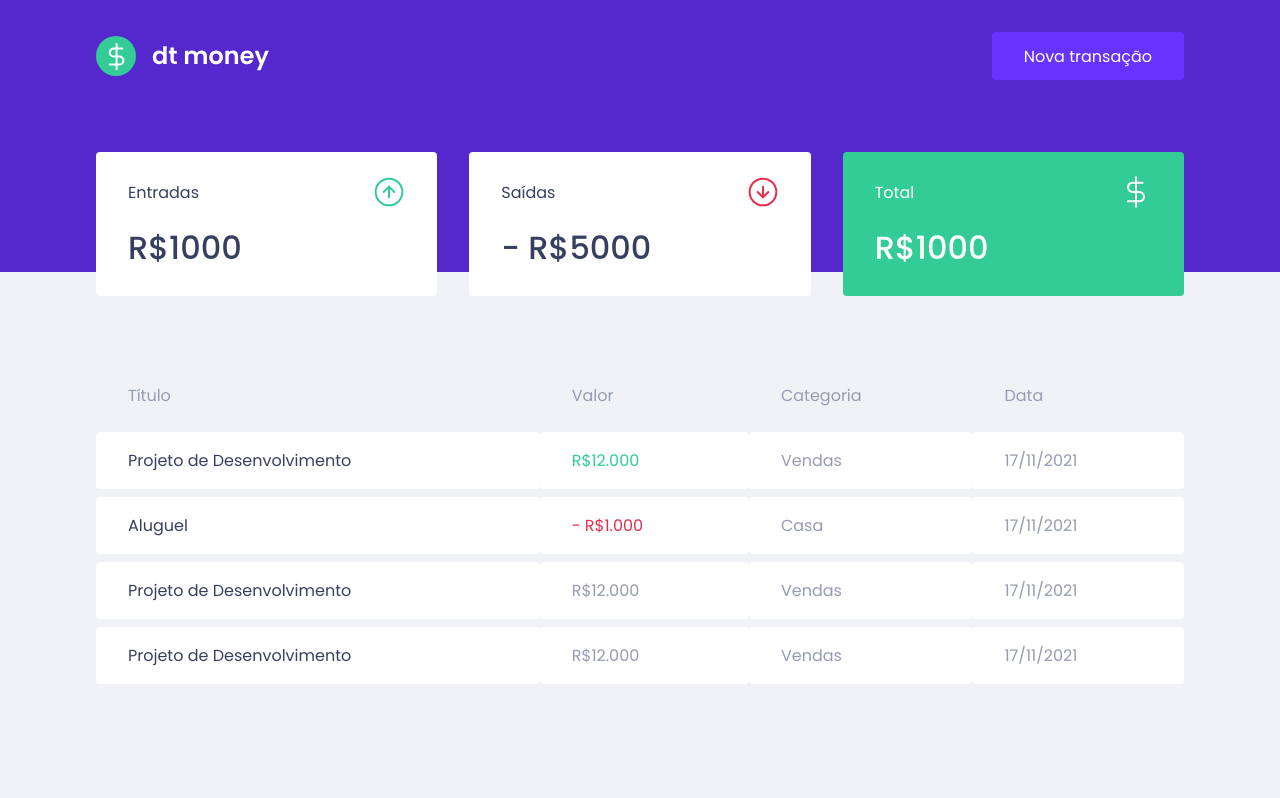
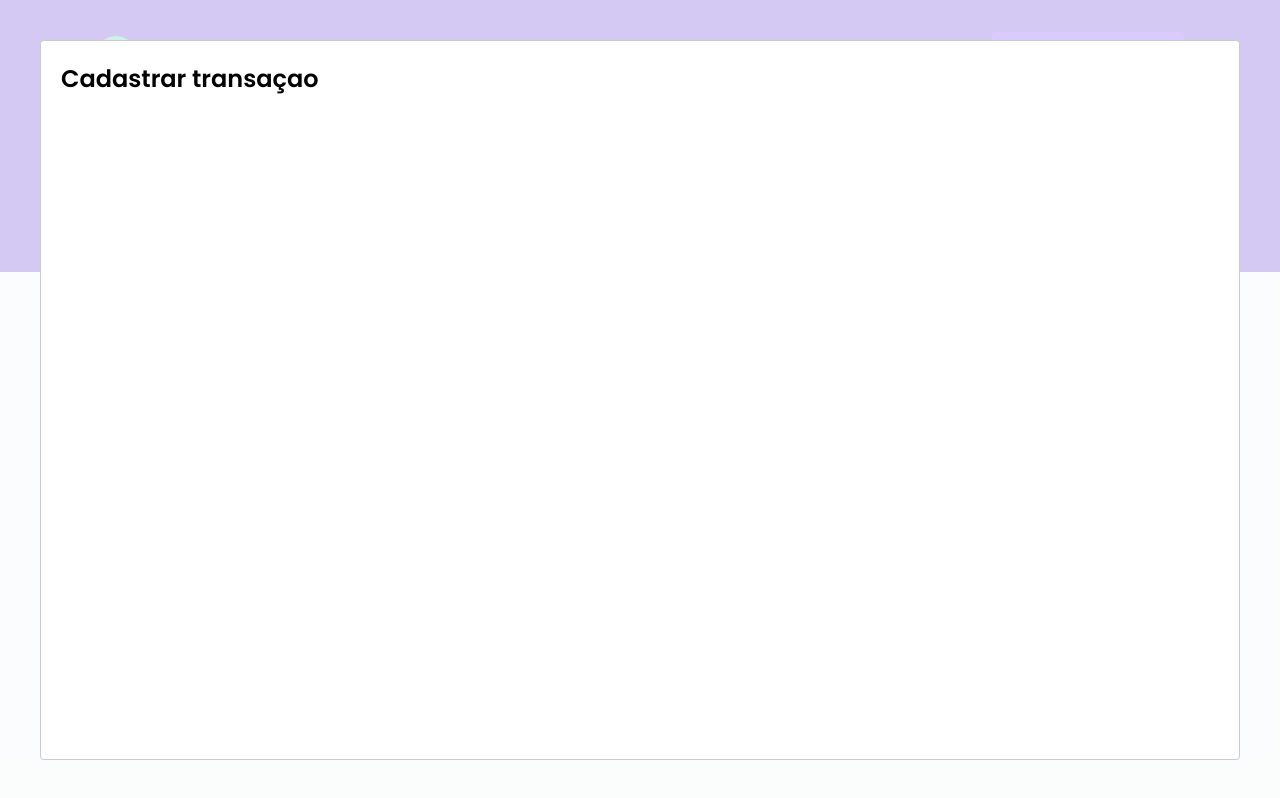
Before and after one commit to ZaninDe/dtmoney, a React (Create React App) app: page / in a window 1280 px wide. Both pictures are taken after a click on the button "Nova transação". Built offline with nearby package versions, Linux system fonts and the light colour scheme; no server answers; what miragejs would draw is missing.

Commit message:
modal init

```diff
--- a/package.json
+++ b/package.json
@@ -3,10 +3,12 @@
   "version": "0.1.0",
   "private": true,
   "dependencies": {
+    "@types/react-modal": "^3.13.1",
     "axios": "^0.24.0",
     "miragejs": "^0.1.42",
     "react": "^17.0.2",
     "react-dom": "^17.0.2",
+    "react-modal": "^3.14.4",
     "react-scripts": "4.0.3",
     "styled-components": "^5.3.3",
     "web-vitals": "^1.0.1"
--- a/src/App.tsx
+++ b/src/App.tsx
@@ -1,12 +1,34 @@
 import { GlobalStyle } from "./styles/global";
 import { Header } from './components/Header';
+import Modal from 'react-modal'
 import { Dashboard } from "./components/Dashboard";
+import React, { useState } from "react";
+import { NewTransactionModal } from "./components/NewTransactionModal";
+
+Modal.setAppElement('#root');
+
 export function App() {
+
+  const [ isNewTransactionModalOpen, setIsNewTransactionModal ] = useState(false);
+
+  function handleOpenNewTransactionModal() {
+    setIsNewTransactionModal(true);
+  }
+  function handleCloseNewTransactionModal() {
+    setIsNewTransactionModal(false);
+  }
+
   return (
     <div className="App">
       <>
-        <Header />
+        <Header onOpenNewTransactionModal={handleOpenNewTransactionModal}/>
         <Dashboard />
+
+        <NewTransactionModal
+          isOpen={isNewTransactionModalOpen}
+          onRequestClose={handleCloseNewTransactionModal}
+        />
+
         <GlobalStyle />
      </>
     </div>
--- a/src/components/Header/index.tsx
+++ b/src/components/Header/index.tsx
@@ -1,12 +1,19 @@
 import { Container, Content } from './styles';
 import logoImg from '../../assets/logo.svg';
+import Modal from 'react-modal';
+import { useState } from 'react';
 
-export function Header() {
+interface HeaderProps {
+  onOpenNewTransactionModal: () => void;
+}
+
+export function Header({ onOpenNewTransactionModal }: HeaderProps) {
+
   return (
     <Container>
       <Content>
         <img src={logoImg} alt="dt money"/>
-        <button type="button">
+        <button type="button" onClick={onOpenNewTransactionModal}>
           Nova transação
         </button>
       </Content>
--- /dev/null
+++ b/src/components/NewTransactionModal/index.tsx
@@ -0,0 +1,17 @@
+import Modal from 'react-modal';
+
+interface NewTransactionModalProps {
+  isOpen: boolean;
+  onRequestClose: () => void;
+}
+
+export function NewTransactionModal({isOpen, onRequestClose}: NewTransactionModalProps) {
+  return(
+    <Modal
+    isOpen={isOpen}
+    onRequestClose={onRequestClose}
+   >
+    <h2>Cadastrar transaçao</h2>
+  </Modal>
+  )
+}
--- /dev/null
+++ b/src/components/NewTransactionModal/styles.ts
@@ -0,0 +1,3 @@
+import styled from 'styled-components';
+
+export const Container = styled.div``;
```
Also changed, not shown: 1 other file (tests, documents, lock files or other folders).
